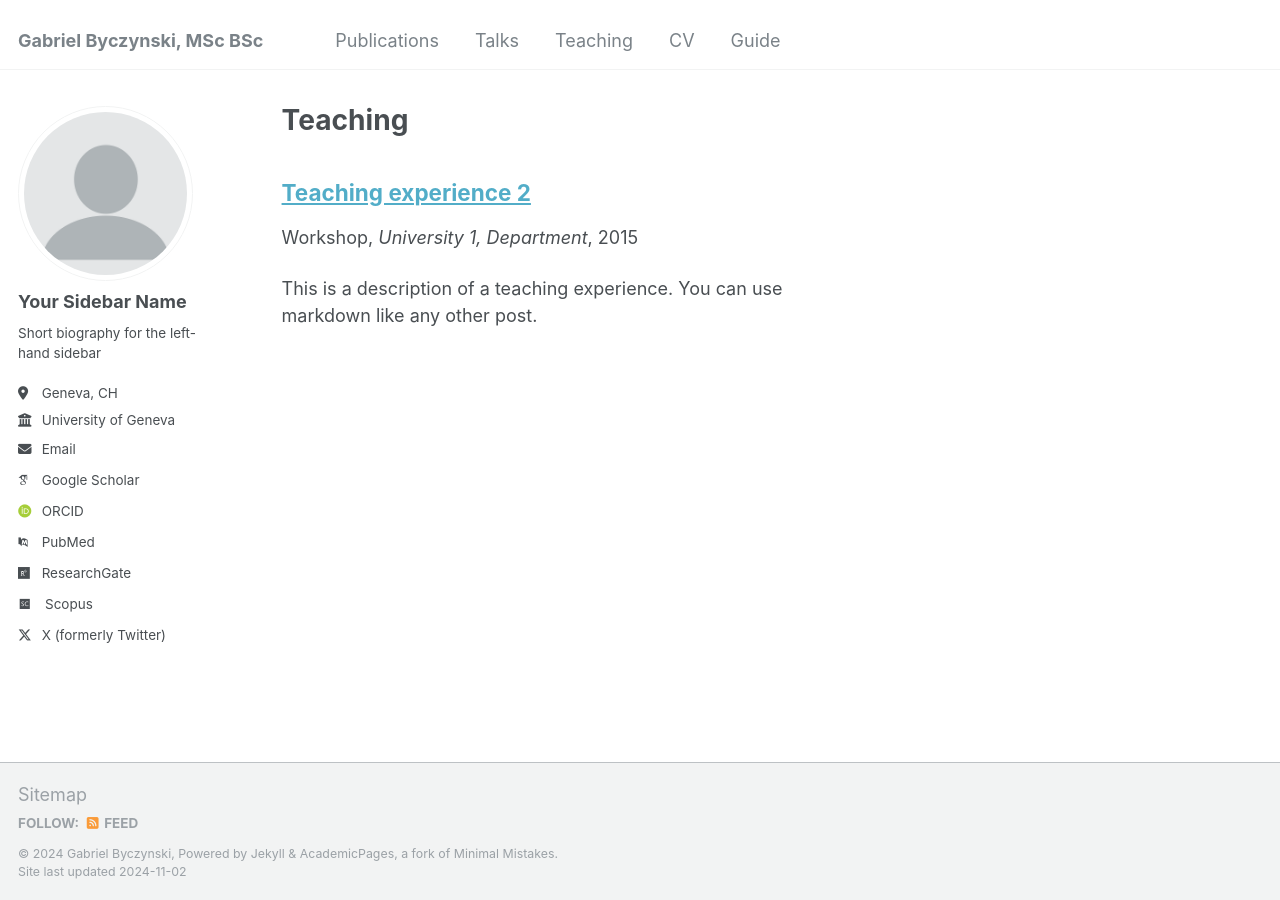
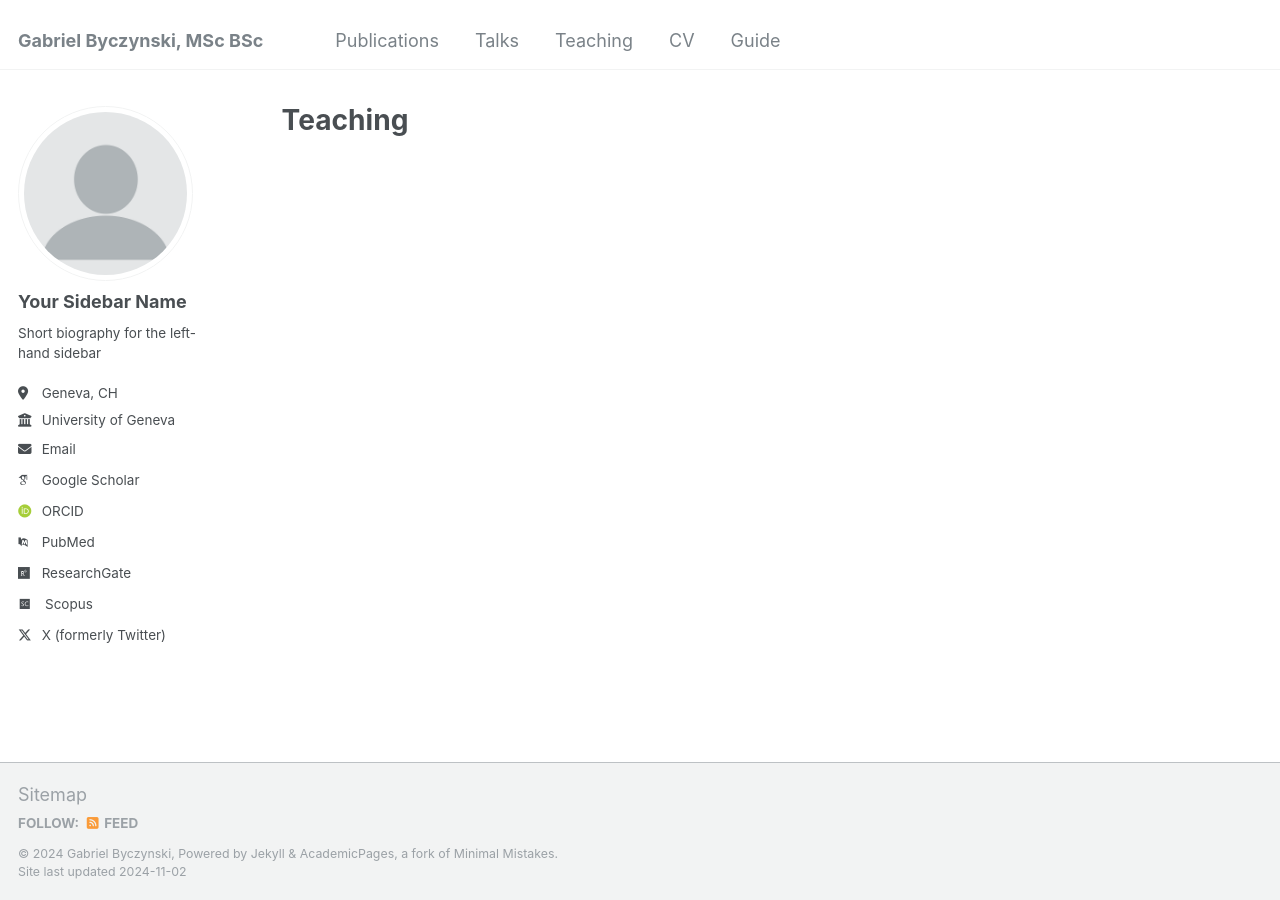
Before and after one commit to gabebyczynski/gabebyczynski.github.io, a Jekyll site: the page built from _pages/teaching.html, in a window 1280 px wide. Built offline with Jekyll 4.4.1, drawn with Linux system fonts in a browser that asks for light colours; some web fonts are replaced; a file with an impossible date is left out.

Commit message:
Update 2015-spring-teaching-2.md

```diff
--- a/_teaching/2015-spring-teaching-2.md
+++ b/_teaching/2015-spring-teaching-2.md
@@ -1,20 +1,10 @@
 ---
-title: "Teaching experience 2"
-collection: teaching
-type: "Workshop"
-permalink: /teaching/2015-spring-teaching-1
-venue: "University 1, Department"
-date: 2015-01-01
-location: "City, Country"
+title: "Primary Academic Skills"
+collection: Teaching
+type: "Seminars"
+venue: "Trinity College Dublin, Psychology"
+date: 2023
+location: "Dublin, Ireland"
 ---
 
-This is a description of a teaching experience. You can use markdown like any other post.
-
-Heading 1
-======
-
-Heading 2
-======
-
-Heading 3
-======
+Seminars discussing academic skills and the development of critical theory and analysis.
```
